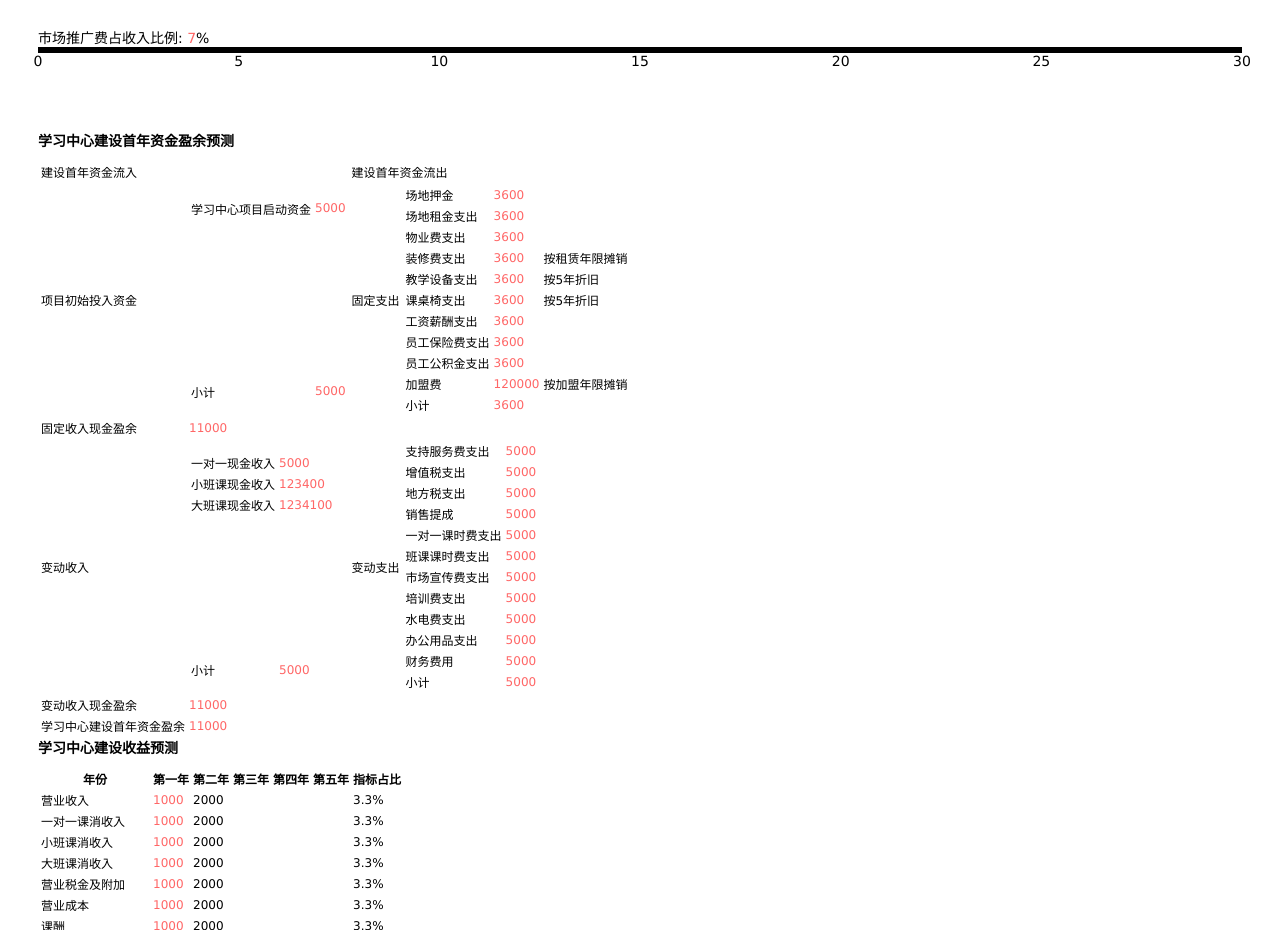
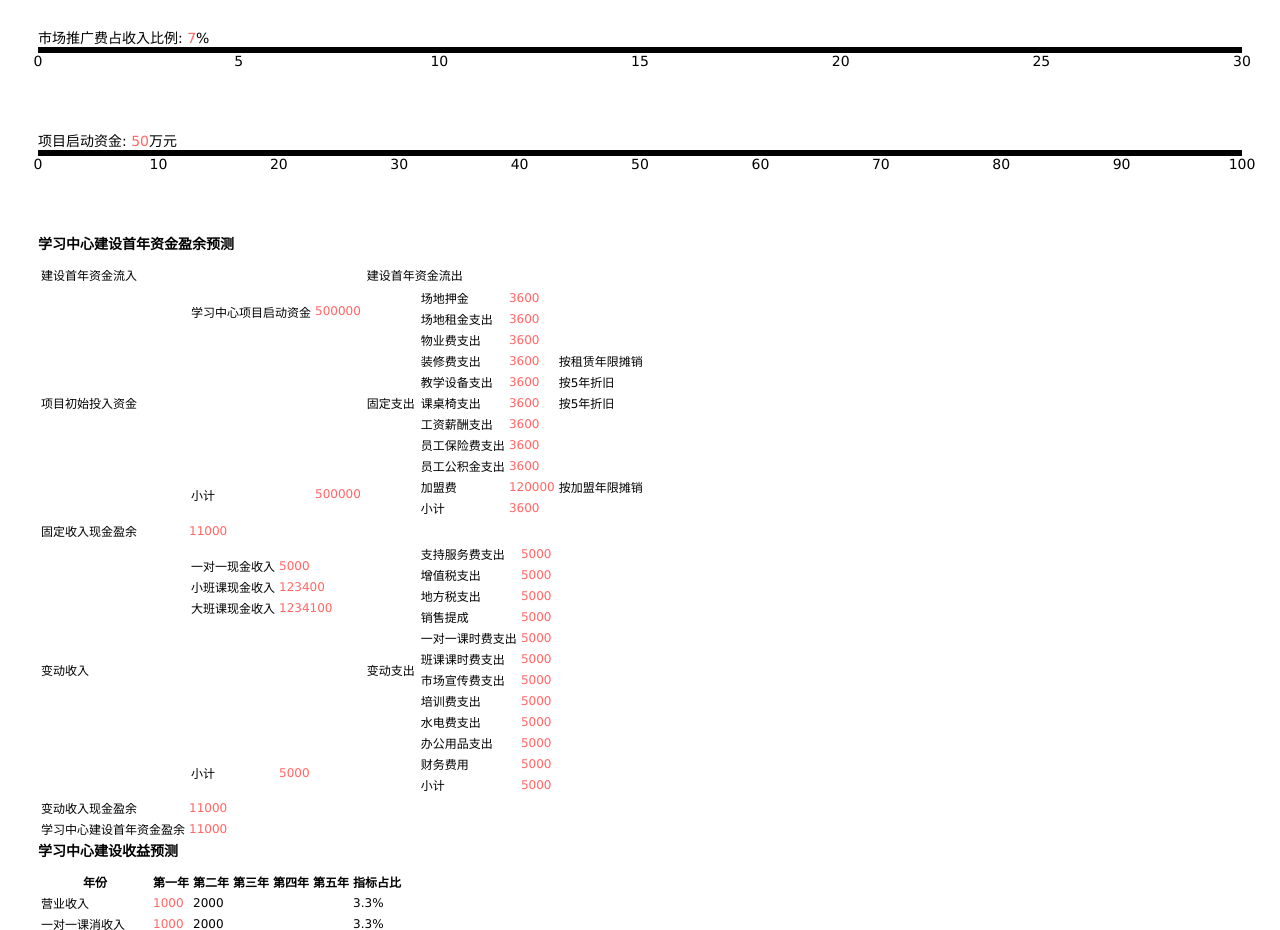
Before and after one commit to 1e0ng/model, a website: page index.html in a window 1280 px wide. Shown: the part 3608-4538 px from the top of the page. Drawn offline with nearby package versions, Linux system fonts and the light colour scheme; files that its build step writes are made by us from their sources.

Commit message:
Update start up fund.

```diff
--- a/index.html
+++ b/index.html
@@ -333,6 +333,14 @@
             </div>
           </div>
 
+          <div class="item row start-fund-in-10k">
+            <div class="col-sm-4">
+              <div>项目启动资金: <span class="text"></span>万元</div>
+            </div>
+            <div class="col-sm-8">
+              <div class="graph"></div>
+            </div>
+          </div>
         </div>
         <div class="col-sm-6">
           <h4>学习中心建设首年资金盈余预测</h4>
@@ -347,7 +355,7 @@
                 <table class="table table-bordered table-hover table-striped">
                   <tr>
                     <td>学习中心项目启动资金</td>
-                    <td class="text">5000</td>
+                    <td class="text start-fund">5000</td>
                   </tr>
                   <tr><td>&nbsp;</td><td></td></tr>
                   <tr><td>&nbsp;</td><td></td></tr>
@@ -360,7 +368,7 @@
                   <tr><td>&nbsp;</td><td></td></tr>
                   <tr>
                     <td>小计</td>
-                    <td class="text">5000</td>
+                    <td class="text start-fund">5000</td>
                   </tr>
                 </table>
               </td>
--- a/src/main.js
+++ b/src/main.js
@@ -9,11 +9,18 @@ function r() {
             v = Math.round(v * 100) / 100;
             d3.select(/* @mangle */'.'/* @/mangle */ + key + /* @mangle */' .text'/* @/mangle */).text(v);
           }
+
         }
+        var v = sliders['start-fund-in-10k'].value() * 10000;
+        o('start-fund', v);
       }
       break;
     }
   }
+}
+
+function o(k, v) {
+  d3.selectAll(/* @mangle */'.'/* @/mangle */ + k + /* @mangle */'.text'/* @/mangle */).text(v);
 }
 
 var sliders = {};
@@ -88,4 +95,6 @@ g(/* @mangle */'percent-for-office'/* @/mangle */, 10, 0, 100, 20, 1);
 
 g(/* @mangle */'market-cost'/* @/mangle */, 10, 0, 30, 7, 1);
 
+g(/* @mangle */'start-fund-in-10k'/* @/mangle */, 10, 0, 100, 50, 1);
+
 r();
```
